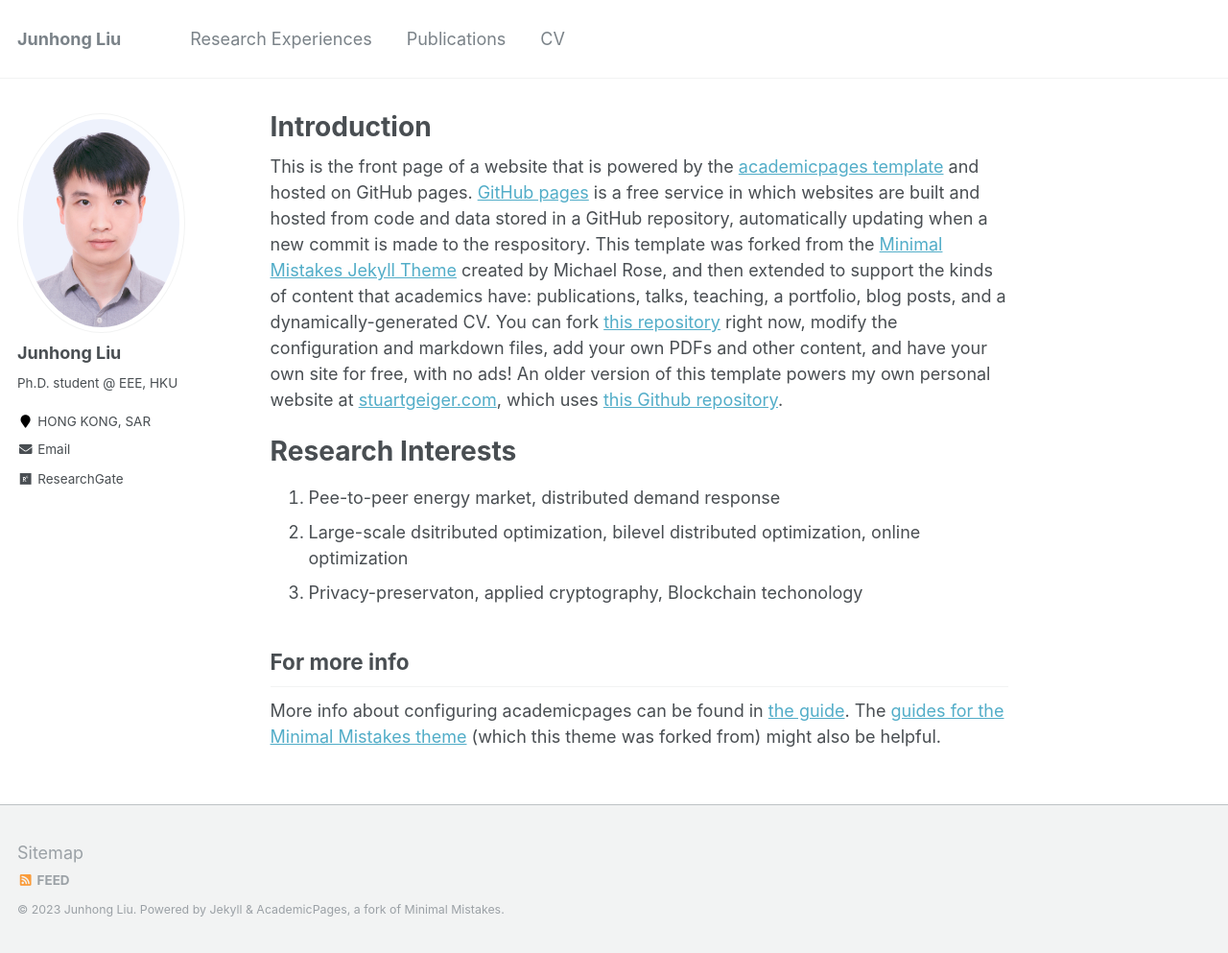
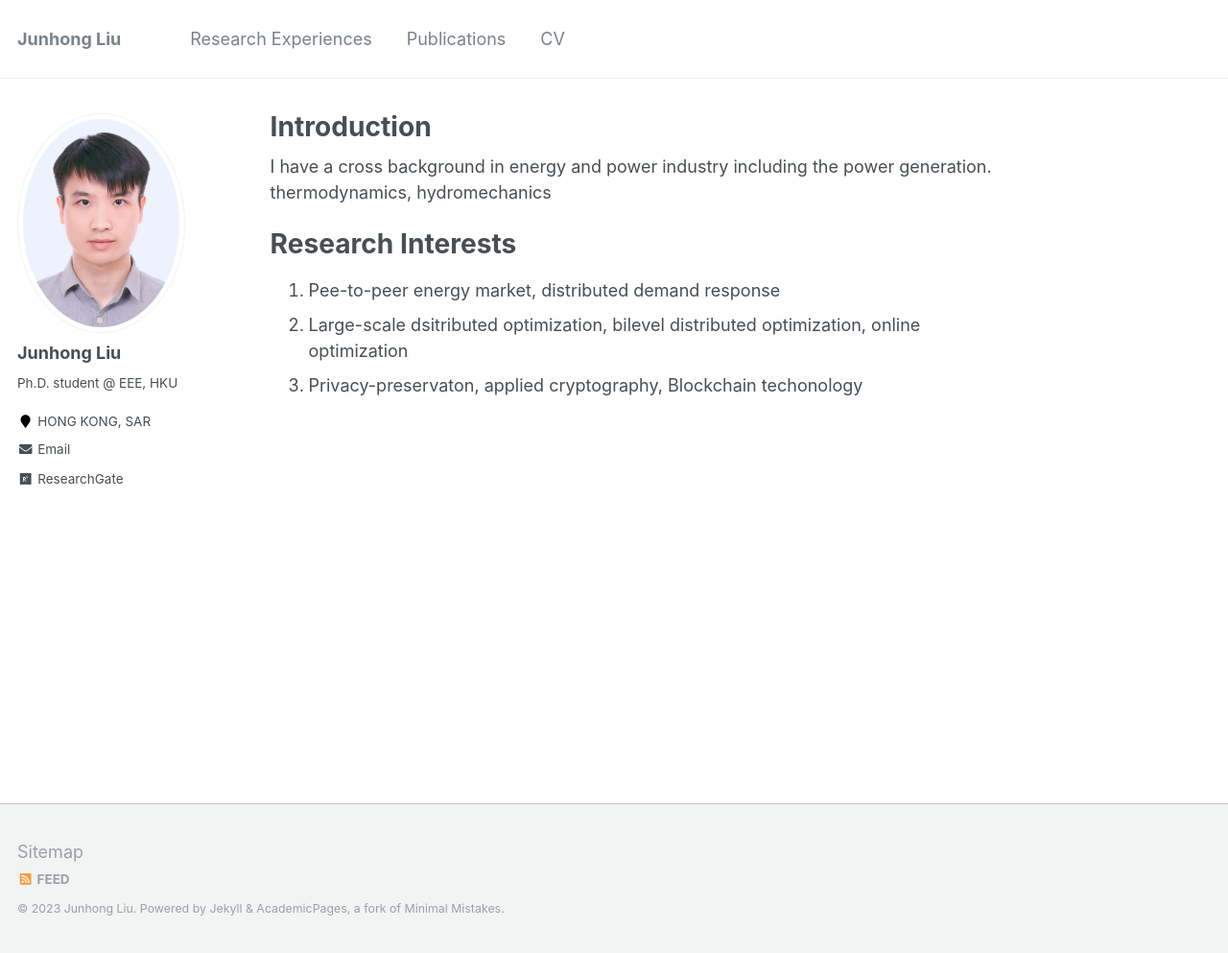
Before and after one commit to johnny-eee/online, a Jekyll site: the page built from _pages/about.md, in a window 1280 px wide and 993 px high. Shown: the whole window at 96% size. Built offline with Jekyll 4.4.1, drawn with Linux system fonts in a browser that asks for light colours.

Commit message:
Update about.md

```diff
--- a/_pages/about.md
+++ b/_pages/about.md
@@ -8,7 +8,7 @@ redirect_from:
   - /about.html
 ---
 
-This is the front page of a website that is powered by the [academicpages template](https://github.com/academicpages/academicpages.github.io) and hosted on GitHub pages. [GitHub pages](https://pages.github.com) is a free service in which websites are built and hosted from code and data stored in a GitHub repository, automatically updating when a new commit is made to the respository. This template was forked from the [Minimal Mistakes Jekyll Theme](https://mmistakes.github.io/minimal-mistakes/) created by Michael Rose, and then extended to support the kinds of content that academics have: publications, talks, teaching, a portfolio, blog posts, and a dynamically-generated CV. You can fork [this repository](https://github.com/academicpages/academicpages.github.io) right now, modify the configuration and markdown files, add your own PDFs and other content, and have your own site for free, with no ads! An older version of this template powers my own personal website at [stuartgeiger.com](http://stuartgeiger.com), which uses [this Github repository](https://github.com/staeiou/staeiou.github.io).
+I have a cross background in energy and power industry including the power generation. thermodynamics, hydromechanics
 
 
 Research Interests
@@ -16,8 +16,3 @@ Research Interests
 1. Pee-to-peer energy market, distributed demand response
 2. Large-scale dsitributed optimization, bilevel distributed optimization, online optimization
 3. Privacy-preservaton, applied cryptography, Blockchain techonology
-
-
-For more info
-------
-More info about configuring academicpages can be found in [the guide](https://academicpages.github.io/markdown/). The [guides for the Minimal Mistakes theme](https://mmistakes.github.io/minimal-mistakes/docs/configuration/) (which this theme was forked from) might also be helpful.
```
